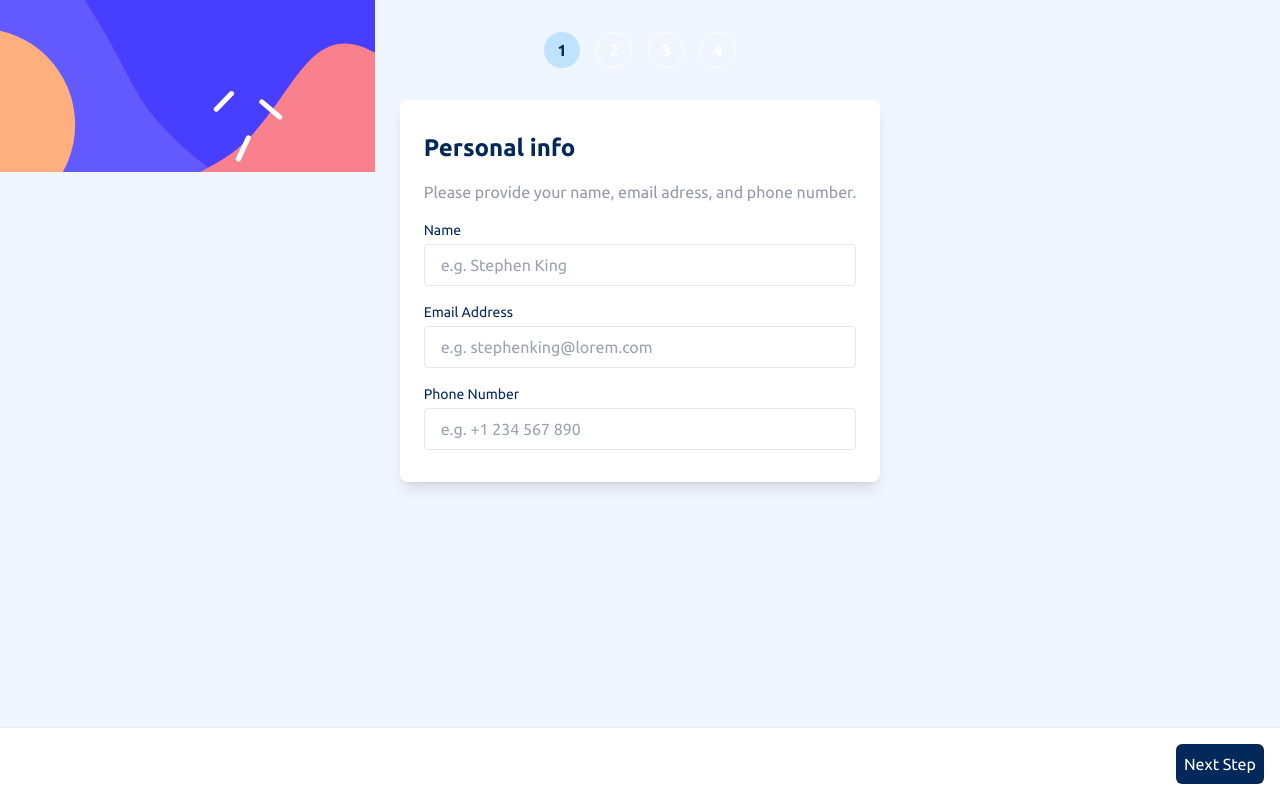
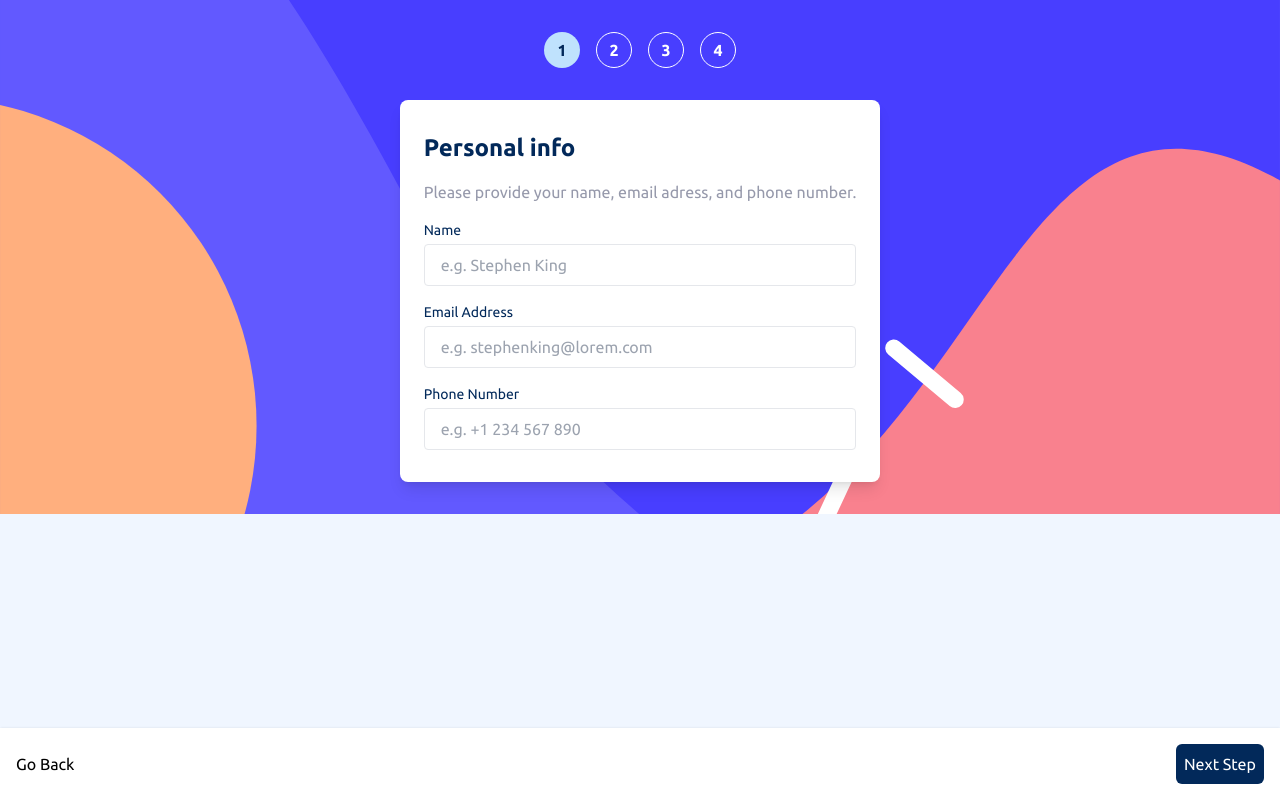
Before and after one commit to kelly-jsx/multi-step-form, a React (Vite) app: page /1 in a window 1280 px wide. Built offline with nearby package versions, Linux system fonts and the light colour scheme.

Commit message:
some changes for react router

```diff
--- a/src/components/App.tsx
+++ b/src/components/App.tsx
@@ -4,8 +4,11 @@ import { BottomNav } from './BottomNav'
 
 import { Form } from './Form/Form'
 import { Header } from './Header/Header'
+import { Step } from './Header/Step'
 
-// TO DO - Router React Dom
+const steps = ['Your Info', 'Select plan', 'ADD-ONS', 'Summary']
+
+const curr = 1
 
 function App() {
   return (
@@ -14,15 +17,24 @@ function App() {
         className="flex h-max w-screen flex-col items-center gap-8 px-4 pt-8"
         style={{
           backgroundImage: `url(${sidebarMobile})`,
-          backgroundRepeat: 'no-repeat'
+          backgroundRepeat: 'no-repeat',
+          backgroundSize: '100% auto'
         }}
       >
-        <Header />
+        <Header>
+          {steps.map((description: string, index: number) => (
+            <Step
+              step={index + 1}
+              key={index}
+              currentStep={index == curr - 1}
+            />
+          ))}
+        </Header>
         <Form />
-        <BottomNav />
         <div>
           <Outlet />
         </div>
+        <BottomNav />
       </div>
     </div>
   )
--- a/src/components/BottomNav.tsx
+++ b/src/components/BottomNav.tsx
@@ -1,6 +1,7 @@
 export const BottomNav = () => {
   return (
-    <section className="fixed inset-x-0 bottom-0 z-10 flex justify-end bg-white p-4 shadow">
+    <section className="fixed inset-x-0 bottom-0 z-10 flex items-center justify-between bg-white p-4 shadow">
+      <p>Go Back</p>
       <button className="rounded-md bg-blue-marine p-2 text-white">
         Next Step
       </button>
--- a/src/components/Header/Header.tsx
+++ b/src/components/Header/Header.tsx
@@ -1,15 +1,11 @@
+import React from 'react'
 import sidebarMobile from './../../public/bg-sidebar-mobile.svg'
 import { Step } from './Step'
 
-export const Header = () => {
+export const Header = ({ children }: { children: React.ReactNode }) => {
   return (
     <div className="flex w-screen justify-center">
-      <div className="grid grid-cols-4 gap-4">
-        <Step step={1} currentStep />
-        <Step step={2} />
-        <Step step={3} />
-        <Step step={4} />
-      </div>
+      <div className="grid grid-cols-4 gap-4">{children}</div>
     </div>
   )
 }
```
